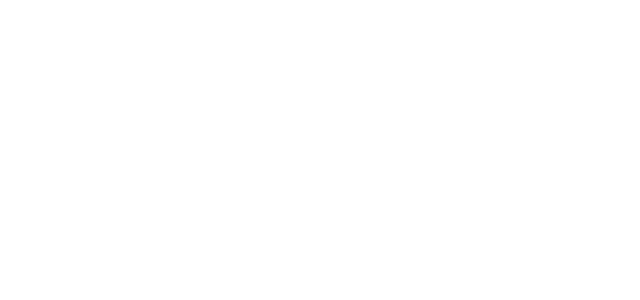
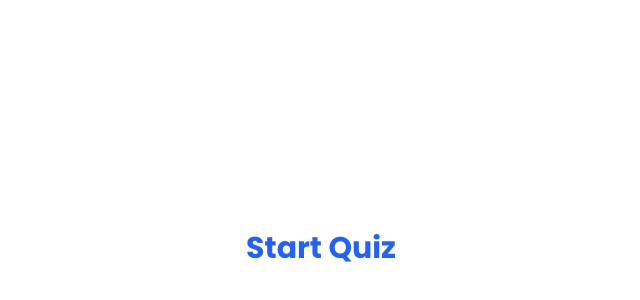
Before and after one commit to kagesite/react-app-mtec, a Next.js app in the folder quiz-app/: page / in a window 1280 px wide. Shown: the part 152-452 px from the top of the page, without its empty margins (319-959 px from the left). Built offline with nearby package versions, Linux system fonts and the light colour scheme.

Commit message:
Created basic functioning app. Now to add more things to it

```diff
--- a/quiz-app/src/app/components/TestQuiz.jsx
+++ b/quiz-app/src/app/components/TestQuiz.jsx
@@ -1,4 +1,4 @@
-"use state"
+"use client"
 import React, { useState } from 'react'
 
 function TestQuiz() {
@@ -55,7 +55,28 @@ function TestQuiz() {
 
   return (
     <div>
-
+        {
+            start ? (
+                <div className='flex flex-col justify-center items-center border-4 rounded-lg p-8 gap-4 min-w-[400px]'>
+                    <h1 className='text-2xl font-semibold'>{questions[currnetIndex].question}</h1>
+                    <hr className='border-2 w-full border-blue-600 mb-4'/>
+                    <ul className='flex flex-col gap-4 w-2/3'>
+                        {questions[currnetIndex].answers.map((answer, i) => {
+                            return (
+                                <button
+                                    className='text-lg border-4 transition-[0.1s] hover:border-blue-600 py-4 rounded-lg active:bg-blue-600 active:text-white active:border-blue-600'
+                                    onClick={() => handleAnswerClick(answer.correct)}
+                                    key={i}>{answer.text}</button>
+                            )
+                        })}
+                    </ul>
+                </div>
+            ) : (
+                <button
+                    className='text-3xl text-blue-600 font-bold'
+                    onClick={handleStart}>Start Quiz</button>
+            )
+        }
     </div>
   )
 }
```
